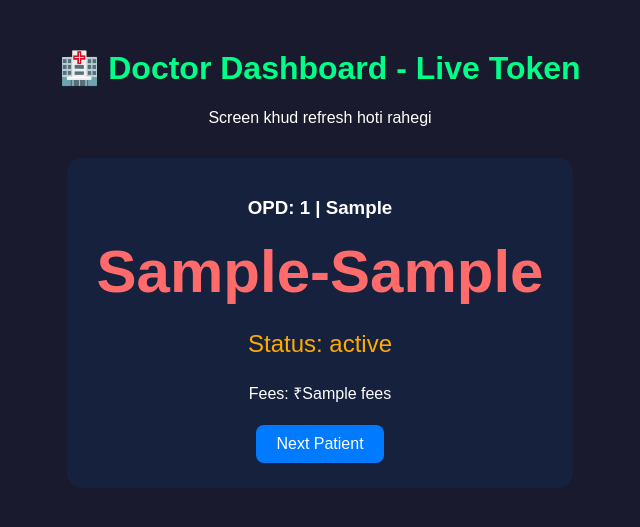
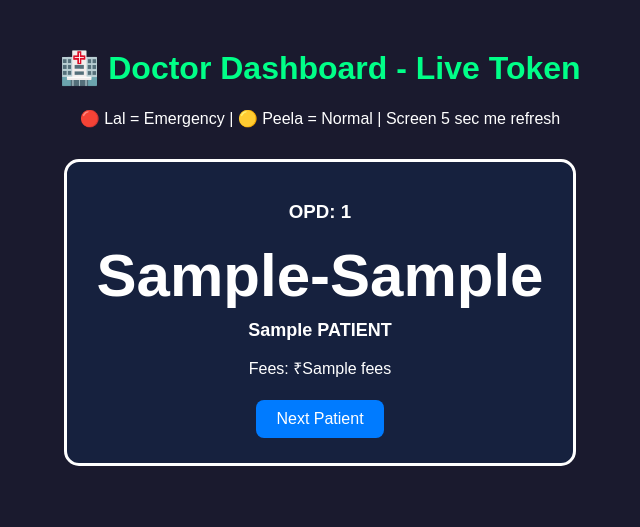
Before and after one commit to Yadav887978/hospital-token, a Flask app: template templates/dashboard.html in a window 1280 px wide. Shown: the top 527 px of the page, without its empty margins (320-960 px from the left). Run offline with Flask 3, Linux system fonts and the light colour scheme; the template is opened without the code that fills it: most values are stand-ins (such as "Sample title", 1, 10 or a date in 2020); parts of the project's set-up code (start-up, migrations or seed data) failed here and were passed over.

Commit message:
Update dashboard.html

```diff
--- a/templates/dashboard.html
+++ b/templates/dashboard.html
@@ -7,22 +7,27 @@
 <style>
 body{background:#1a1a2e;color:white;font-family:Arial;padding:20px;text-align:center}
 h1{color:#00ff88;font-size:32px}
-.token-box{background:#16213e;padding:20px;margin:15px;border-radius:15px;display:inline-block;min-width:200px}
-.waiting{color:#ffaa00;font-size:24px}
-.done{color:#00ff88;font-size:24px;text-decoration:line-through}
-.big-token{font-size:60px;font-weight:bold;color:#ff6b6b;margin:10px}
+.token-box{background:#16213e;padding:20px;margin:15px;border-radius:15px;display:inline-block;min-width:220px;border:3px solid}
+.normal{border-color:#ffaa00}
+.emergency{border-color:red;animation:blink 1s infinite}
+@keyframes blink{50%{background:#3e0000}}
+.big-token{font-size:60px;font-weight:bold;margin:10px}
+.normal.big-token{color:#ffaa00}
+.emergency.big-token{color:red;font-size:70px}
+.alert{font-size:18px;font-weight:bold;margin:5px}
+.emergency.alert{color:red}
 a{background:#007bff;color:white;padding:10px 20px;border-radius:8px;text-decoration:none;display:inline-block;margin:5px}
 </style>
 </head>
 <body>
 <h1>🏥 Doctor Dashboard - Live Token</h1>
-<p>Screen khud refresh hoti rahegi</p>
+<p>🔴 Lal = Emergency | 🟡 Peela = Normal | Screen 5 sec me refresh</p>
 
 {% for t in tokens %}
-<div class="token-box">
-<h3>OPD: {{t.opd_id}} | {{t.token_type}}</h3>
+<div class="token-box {{t.token_type.lower()}}">
+<h3>OPD: {{t.opd_id}}</h3>
 <div class="big-token">{{t.token_type[0]}}-{{t.token_no}}</div>
-<p class="waiting">Status: {{t.status}}</p>
+<p class="alert">{{t.token_type}} PATIENT</p>
 <p>Fees: ₹{{t.fees}}</p>
 <a href="/next/{{t.id}}">Next Patient</a>
 </div>
```
